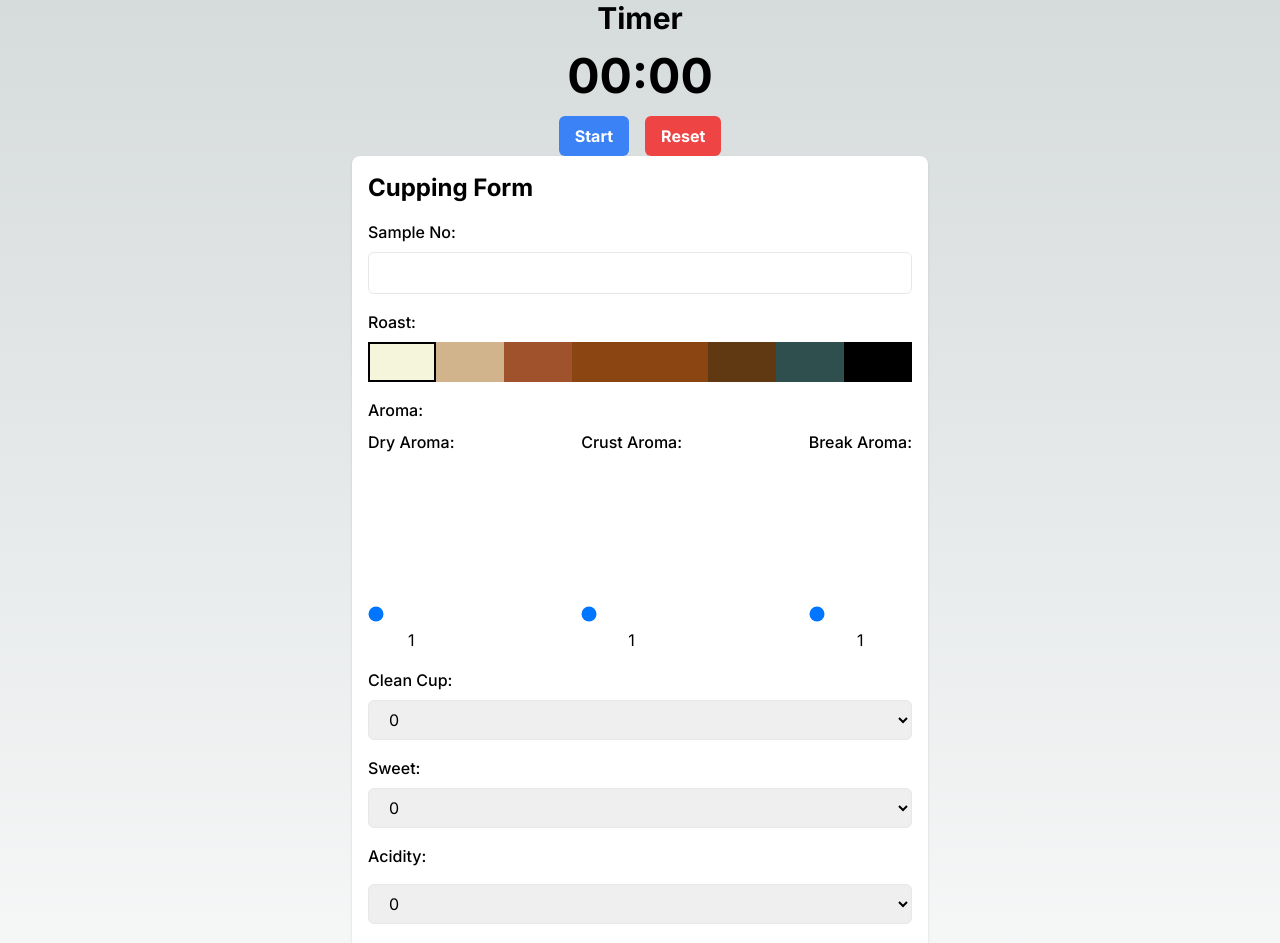
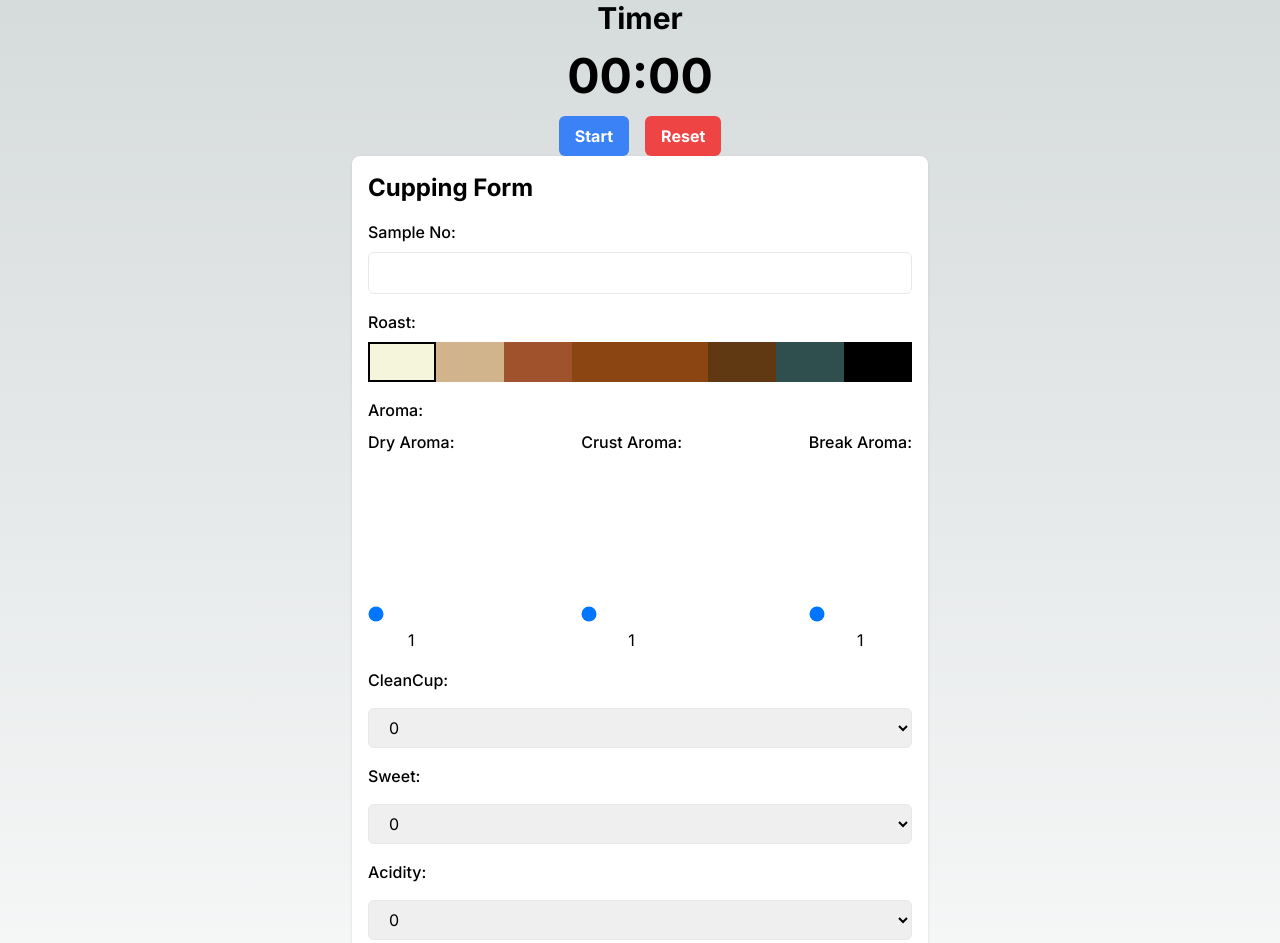
Before and after one commit to KouheiOkazaki/coppi, a Next.js app: page /en/cupping in a window 1280 px wide. Shown: the top 943 px of the page. Built offline with nearby package versions, Linux system fonts and the light colour scheme.

Commit message:
refactor selector

```diff
--- a/src/components/cupping/cuppingForm/CoeCuppingForm.tsx
+++ b/src/components/cupping/cuppingForm/CoeCuppingForm.tsx
@@ -145,34 +145,10 @@ export default function CoeCuppingForm() {
 						</div>
 					</div>
 				</div>
-				<div className="flex flex-col">
-					<label className="block mb-2 font-medium">Clean Cup:</label>
-					<select
-						id="cleanCup"
-						{...register('cleanCup', { required: true })}
-						className="form-select px-4 py-2 border rounded-md"
-					>
-						{scoreOptions.map((option) => (
-							<option key={option} value={option}>
-								{option}
-							</option>
-						))}
-					</select>
-				</div>
-				<div className="flex flex-col">
-					<label className="block mb-2 font-medium">Sweet:</label>
-					<select
-						id="sweet"
-						{...register('sweet', { required: true })}
-						className="form-select px-4 py-2 border rounded-md"
-					>
-						{scoreOptions.map((option) => (
-							<option key={option} value={option}>
-								{option}
-							</option>
-						))}
-					</select>
-				</div>
+				<label className="block mb-2 font-medium">CleanCup:</label>
+				<SensorySelector id="cleanCup" options={scoreOptions} register={register} />
+				<label className="block mb-2 font-medium">Sweet:</label>
+				<SensorySelector id="sweet" options={scoreOptions} register={register} />
 				<label className="block mb-2 font-medium">Acidity:</label>
 				<SensorySelector id="acidity" options={scoreOptions} register={register} />
 				<label className="block mb-2 font-medium">Mouthfeel:</label>
```
